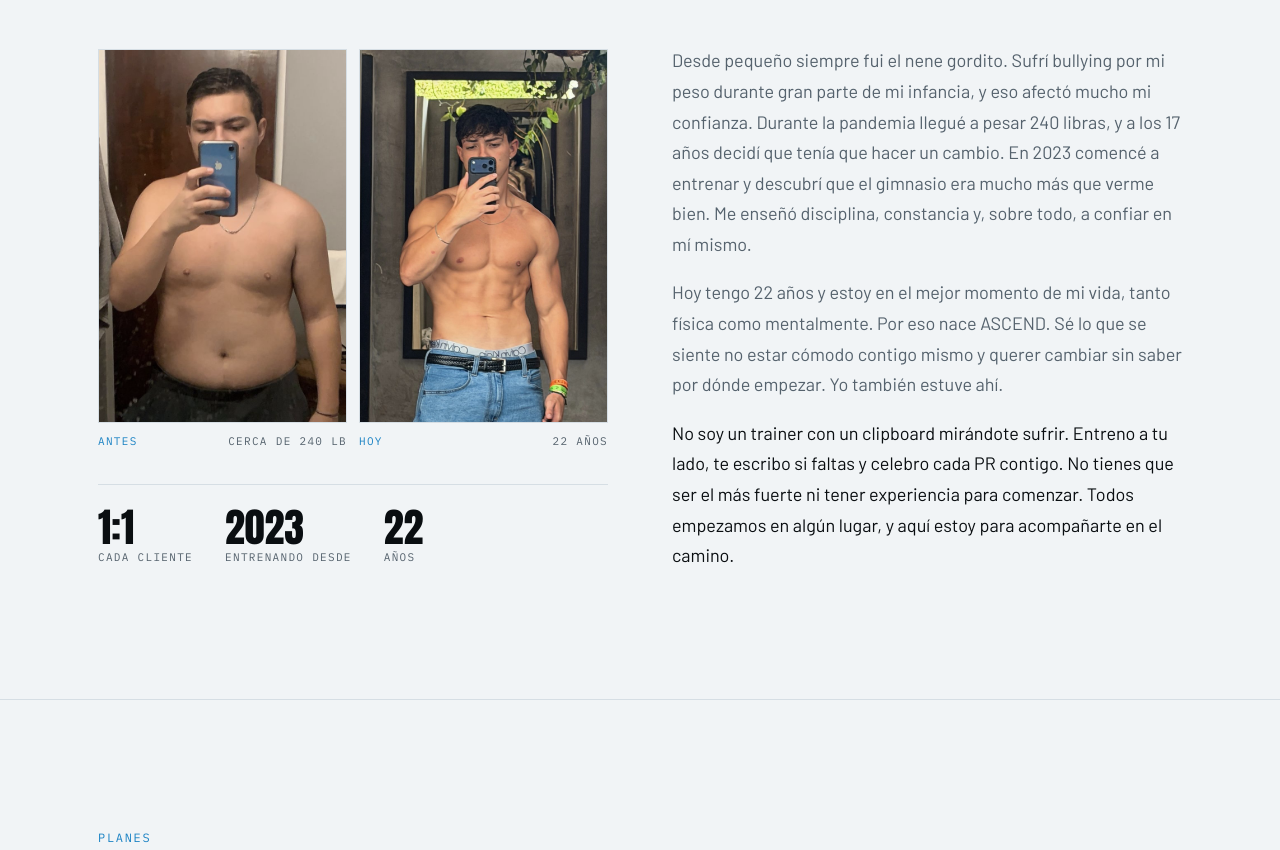
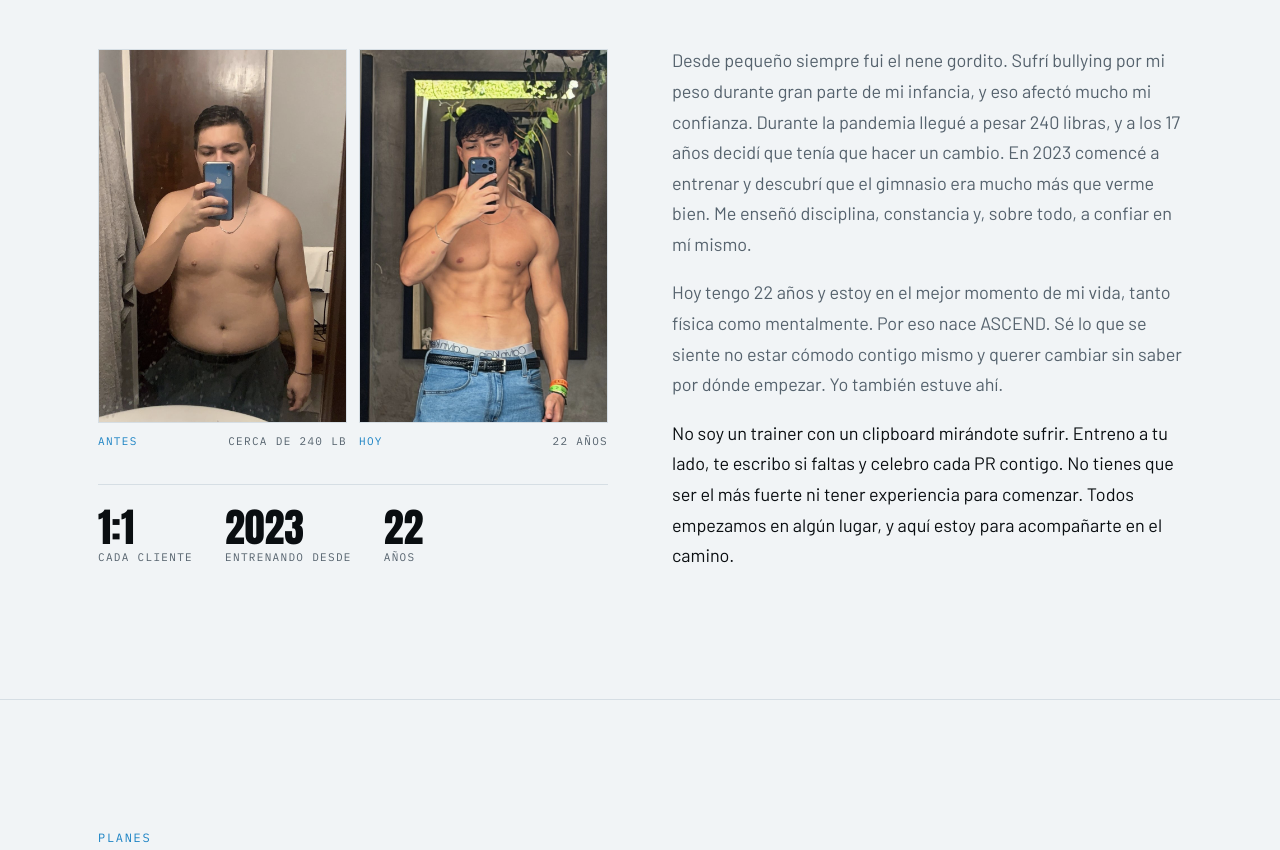
Before and after one commit to DaniWualdo/ascend-site, a plain HTML site: page index.html in a window 1280 px wide. Shown: the part 2174-3024 px from the top of the page. Drawn offline with Linux system fonts and the light colour scheme.

Commit message:
Match body height in before and after photos
Co-Authored-By: Claude Opus 5.5 <noreply@anthropic.com>
Claude-Session: https://claude.ai/code/session_01Si3xvHTHFQcEQxiMk1ADL7

```diff
--- a/index.html
+++ b/index.html
@@ -326,7 +326,7 @@ footer img{height:28px;width:auto}
       <div class="side reveal">
       <div class="pair">
         <figure class="was">
-          <div class="frame"><img src="story-before.jpg" alt="Before starting, around 240 pounds" loading="lazy"></div>
+          <div class="frame"><img src="story-before2.jpg" alt="Before starting, around 240 pounds" loading="lazy"></div>
           <figcaption><span>Before</span><span>Around 240 lb</span></figcaption>
         </figure>
         <figure>
```
Also changed, not shown: story-before.jpg (deleted), story-before2.jpg (added).
